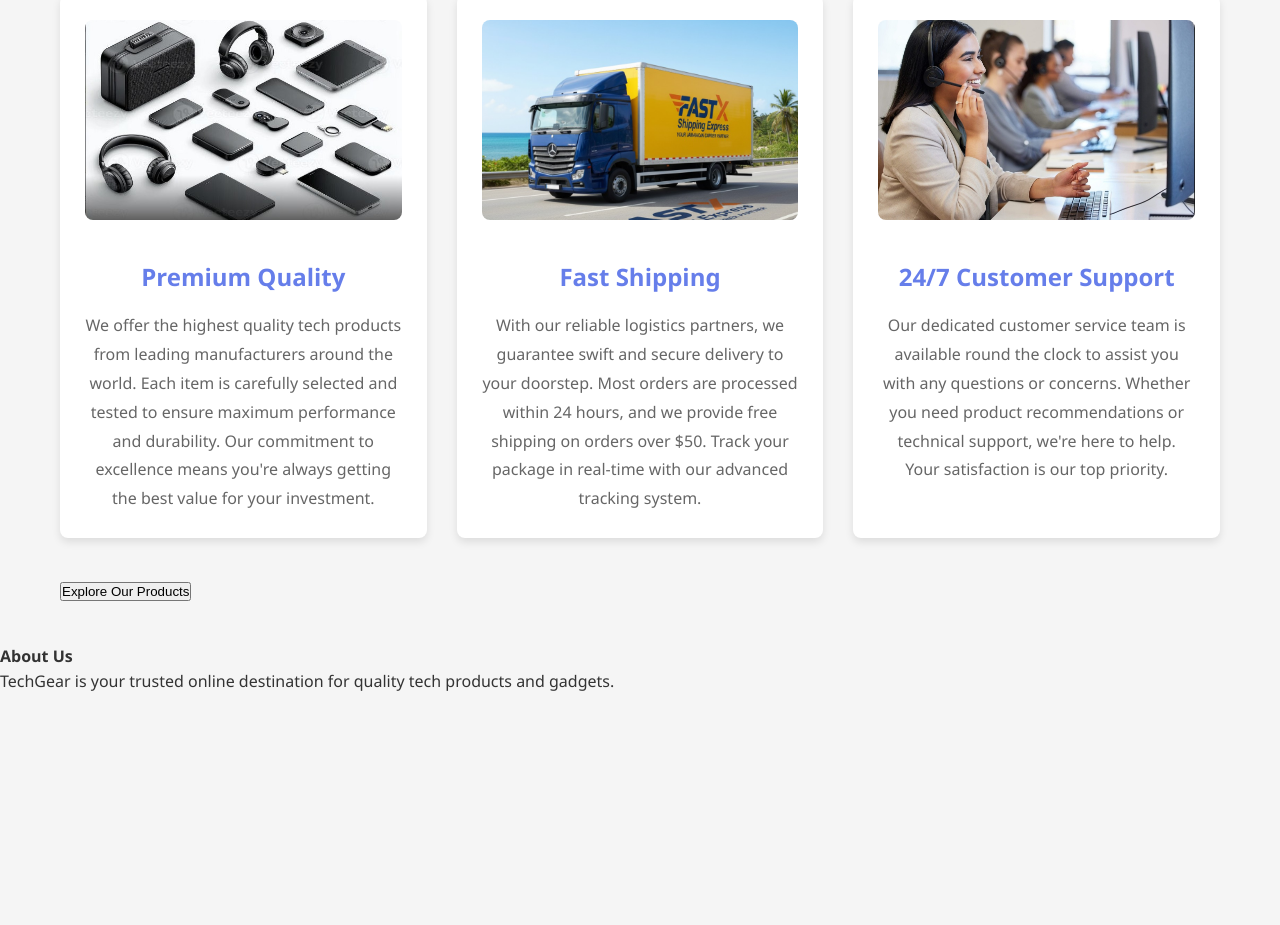
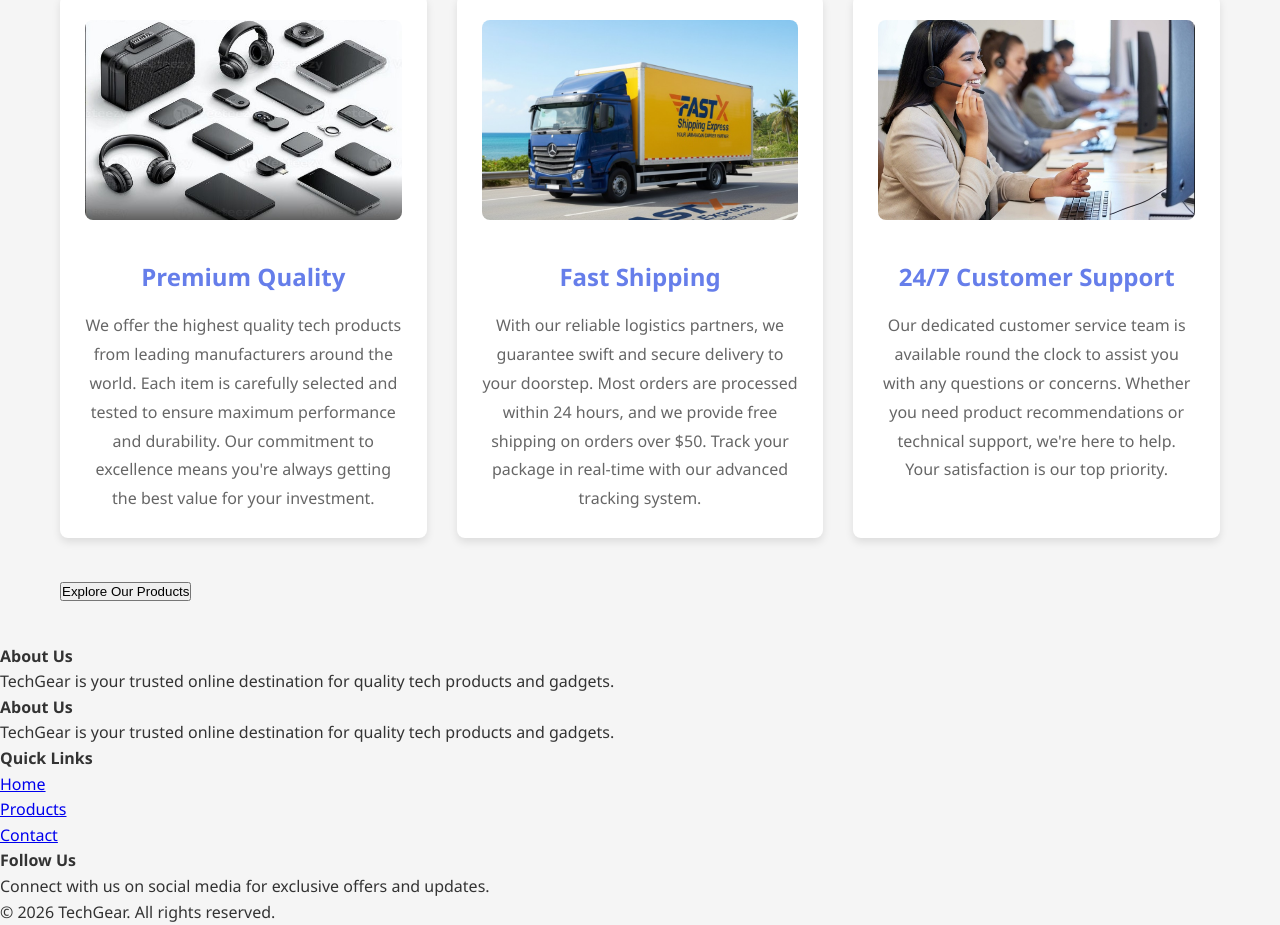
Before and after one commit to RianRafi/MIS455_Practical_mid, a plain HTML site: page index.html in a window 1280 px wide. Shown: the part 518-1443 px from the top of the page. Before the commit the page ends 1213 px from the top, so only its background shows below. Drawn offline with Linux system fonts and the light colour scheme.

Commit message:
change 5

```diff
--- a/index.html
+++ b/index.html
@@ -64,3 +64,32 @@
                 <h4>About Us</h4>
                 <p>TechGear is your trusted online destination for quality tech products and gadgets.</p>
             </div>
+
+            <!-- Footer -->
+    <footer class="footer">
+        <div class="footer-content">
+            <div class="footer-section">
+                <h4>About Us</h4>
+                <p>TechGear is your trusted online destination for quality tech products and gadgets.</p>
+            </div>
+            <div class="footer-section">
+                <h4>Quick Links</h4>
+                <ul>
+                    <li><a href="index.html">Home</a></li>
+                    <li><a href="products.html">Products</a></li>
+                    <li><a href="contact.html">Contact</a></li>
+                </ul>
+            </div>
+            <div class="footer-section">
+                <h4>Follow Us</h4>
+                <p>Connect with us on social media for exclusive offers and updates.</p>
+            </div>
+        </div>
+        <div class="footer-bottom">
+            <p>&copy; 2026 TechGear. All rights reserved.</p>
+        </div>
+    </footer>
+
+    <script src="script.js"></script>
+</body>
+</html>
```
Also changed, not shown: contact.html (+9 -0 lines), products.html (+29 -0 lines).
